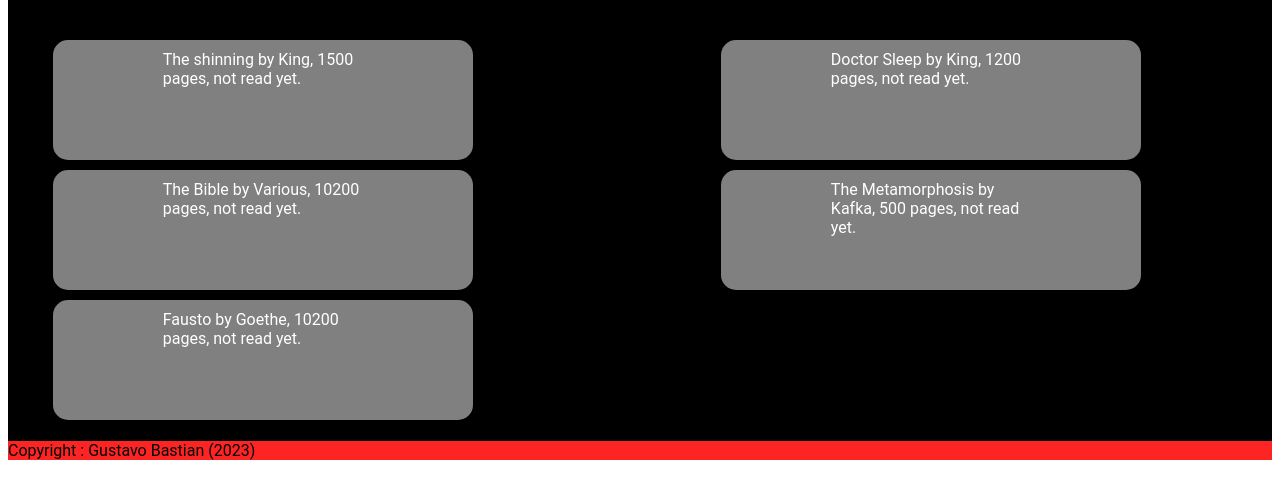
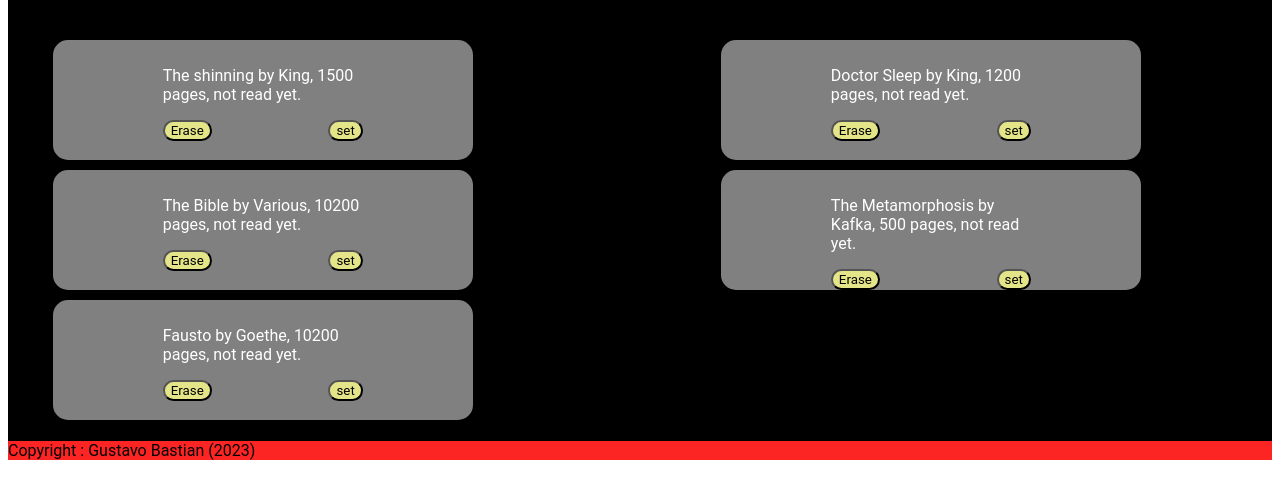
Before and after one commit to gustavobastian/bookstore, a plain HTML site: page index.html in a window 1280 px wide. Shown: the part 121-620 px from the top of the page. Drawn offline with Linux system fonts and the light colour scheme.

Commit message:
adding buttons to cards

```diff
--- a/css/style.css
+++ b/css/style.css
@@ -15,6 +15,7 @@ body{
 }
 .liBooks{
     display: flex;
+    flex-direction: column;
     text-decoration: none;
     background: gray;
     padding-left: 10%;
@@ -25,6 +26,22 @@ body{
     border-radius: 15px;
     width: 200px !important;
     height: 100px !important;
+
+}
+.buttons{
+    display: flex;
+    flex-direction: column;
+    justify-content: space-between;
+    background: gray;
+}
+.pBooks{
+    display:flex;
+}
+.pButton{
+    display:flex;
+    border-radius: 15px;
+    background-color: rgb(228, 228, 136);
+    margin-bottom: 10px;
 }
 .card{
     display:flex;
@@ -72,7 +89,7 @@ label{
     display:flex;
     flex-direction: row;
     justify-content: space-between;
-    background: rgb(255, 51, 0);
+    background: transparent;
 }
 .formButton{
     display: flex;
--- a/scripts/functions.js
+++ b/scripts/functions.js
@@ -73,9 +73,16 @@ const showLibraryPage=function(library){
     let mainBlock = document.getElementById("bookContainer");
     let content=" "//erasing previous content
     content="<div><ul class='ulBooks'>"
+    let index=0;
     library.forEach(element => {
         console.log(element.info());
-        content+="<li class='liBooks'>"+element.info()+"</li>"
+        content+="<li class='liBooks'>"
+        content+="<p class='pBooks'>"+element.info()+"</>"
+        content+="<div class='buttons'>"
+        content+="<button class='pButton'>Erase</button>"
+        content+="<button class='pButton'>set</button>"
+        content+="</div>"
+        content+="</li>"
     });
     content+="</ul></div>";
     mainBlock.innerHTML=content;
```
